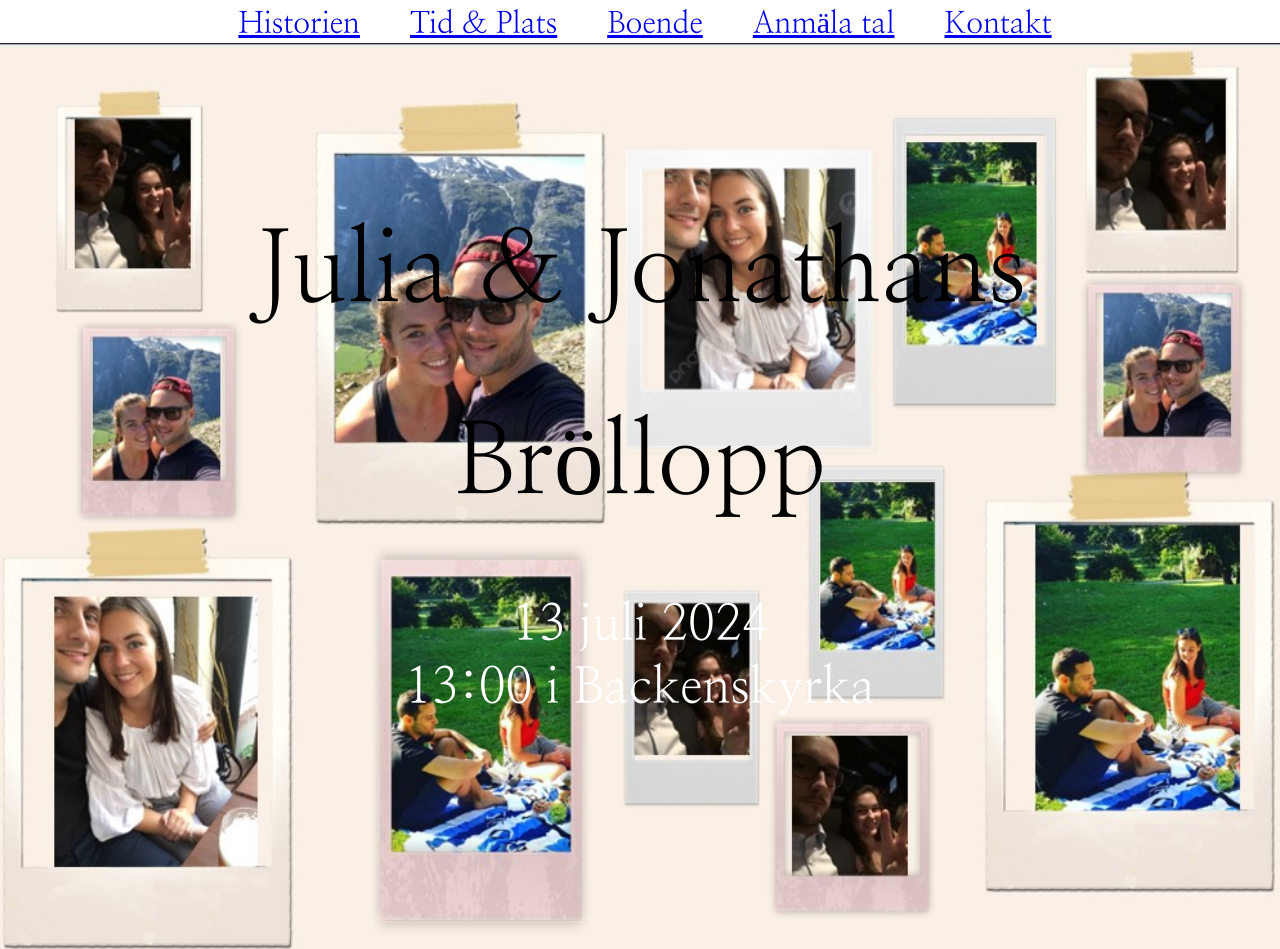
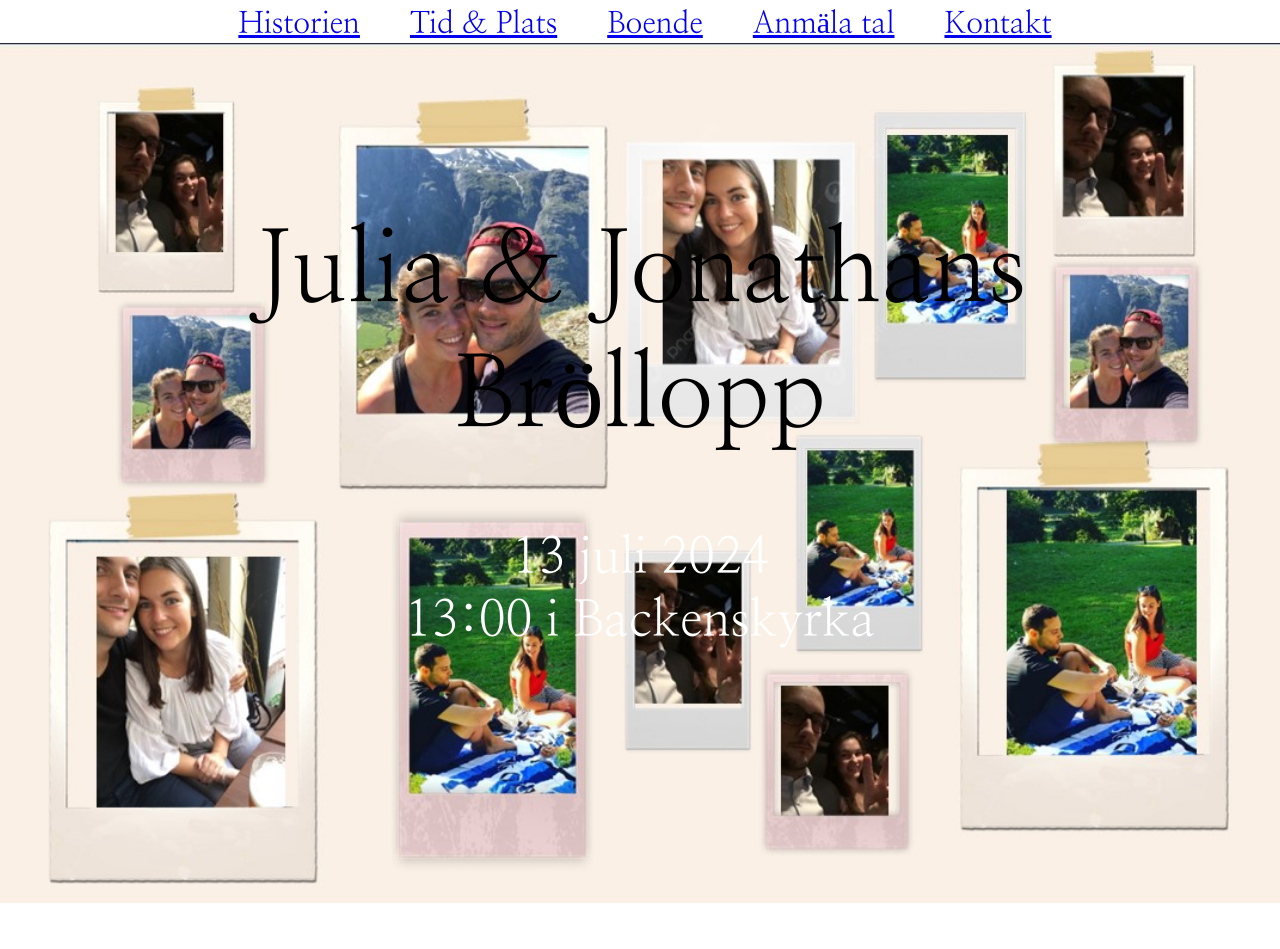
Before and after one commit to Jontha977/JuJo, a plain HTML site: page index.html in a window 1280 px wide. Shown: the top 949 px of the page. Drawn offline with Linux system fonts and the light colour scheme.

Commit message:
Update index.html

```diff
--- a/index.html
+++ b/index.html
@@ -25,9 +25,7 @@
 
    <!--  </div>  -->
   <div class="background-container1">
-      <h1>Julia & Jonathans</h1>
-      <h1>Bröllopp</h1>
-
+      <h1>Julia & Jonathans <br>Bröllopp</br></h1>
       <p class="Intro2">13 juli 2024<br>
         13:00 i Backenskyrka</p>
   </div>
```
